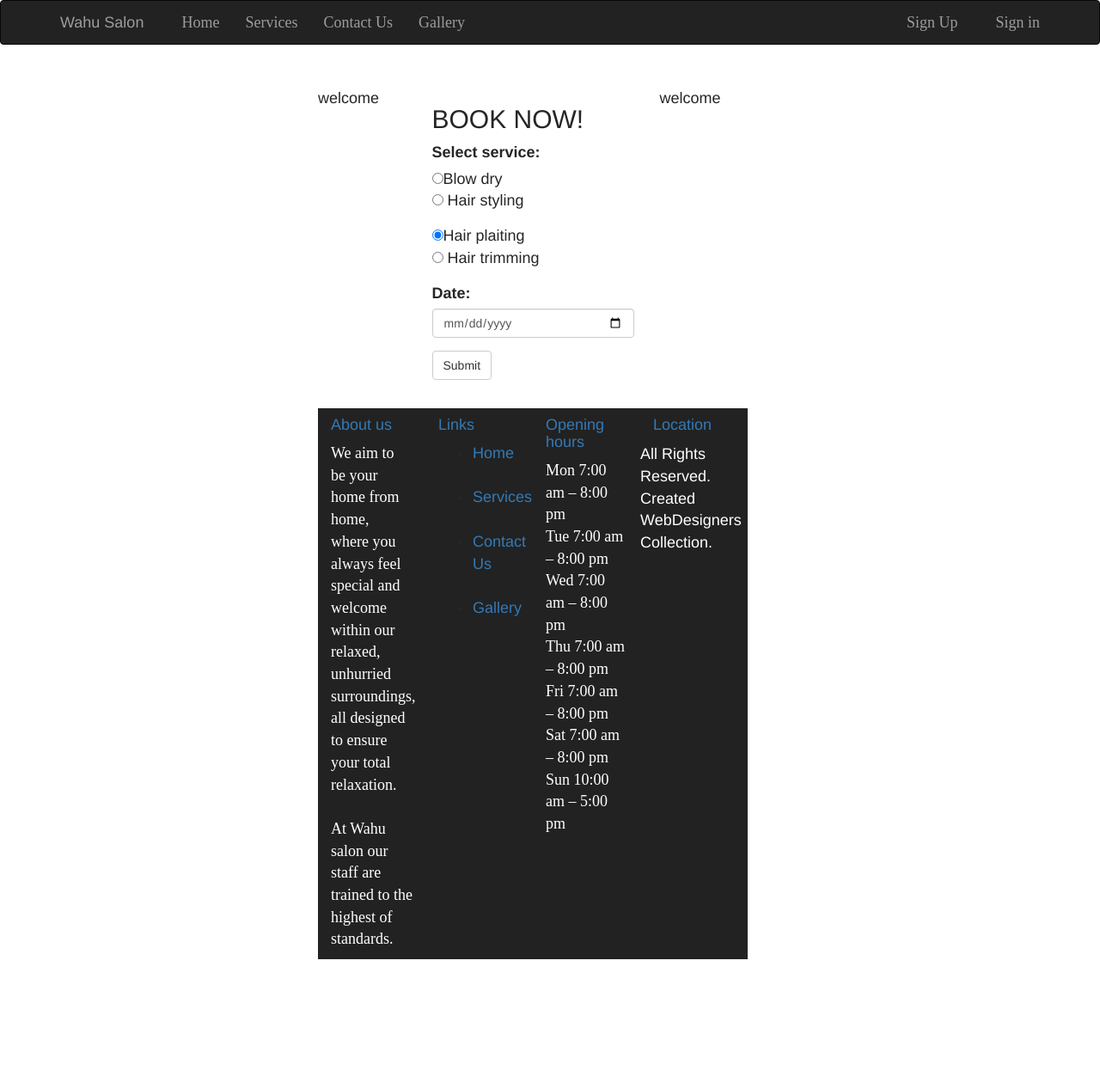
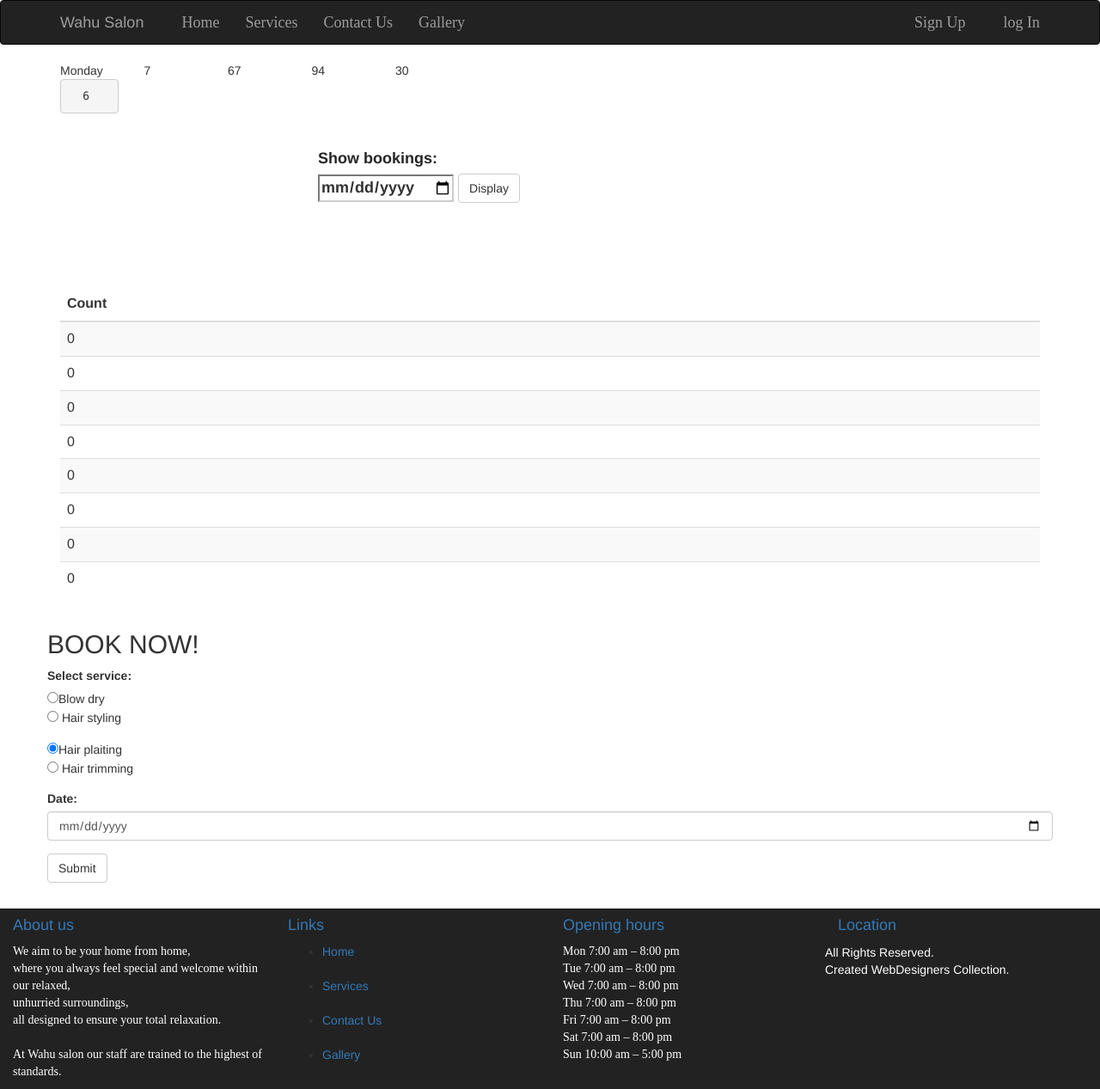
Before and after one commit to KorirC/salon, a CodeIgniter app: page /form/index.php/booking/book_service in a window 1280 px wide. Shown: the whole page at 86% size. Before the commit the page ends 1116 px from the top, so only its background shows below. Run offline with CodeIgniter, Linux system fonts and the light colour scheme; data that the repository does not hold is empty; some libraries are stand-ins or nearby versions; some web fonts are replaced.

Commit message:
booking counts

```diff
--- a/application/config/routes.php
+++ b/application/config/routes.php
@@ -67,6 +67,7 @@ $route['admin']='admin';
 $route['admin_bookings']='checkbookings/index';
 $route['filter_by_date']='checkbookings/filter_by_date';
 
+
 // $route['forms/admin_bookings']='forms/admin_bookings';
 
 // routes for stylist
@@ -79,6 +80,7 @@ $route['gallery']='gallery_controller/index';
 // routes for booking
 $route['book']='booking';
 $route['makebook']='booking/book_service';
+$route['display_count']='booking/display_count';
 // $route['forms/booking']='forms/booking';
 
 //routes for login
--- a/application/controllers/Booking.php
+++ b/application/controllers/Booking.php
@@ -13,23 +13,23 @@ class Booking extends CI_Controller {
     }
     public function index(){
             $this->is_logged_in();
-            $this->form_validation->set_rules('name', 'Name', 'required');
-            $this->form_validation->set_rules('email', 'Email', 'required|valid_email');
-            $this->form_validation->set_rules('id', 'ID Number', 'required|is_unique[salon.id]|min_length[10]');
-            $this->form_validation->set_rules('phone_number', 'Phone Number', 'required|max_length[10]');
+            // $this->form_validation->set_rules('name', 'Name', 'required');
+            // $this->form_validation->set_rules('email', 'Email', 'required|valid_email');
+            // $this->form_validation->set_rules('id', 'ID Number', 'required|is_unique[salon.id]|min_length[10]');
+            // $this->form_validation->set_rules('phone_number', 'Phone Number', 'required|max_length[10]');
 
-            if ($this->form_validation->run() == FALSE)
-            {
+            // if ($this->form_validation->run() == FALSE)
+            // {
 
                     $this->load->view('templates/header');
                     $this->load->view('forms/booking');
                     $this->load->view('templates/footer');
-            }
-            else
-            {
-                $this->Booking_model->appointment();
-                        redirect('book');
-            }
+            // }
+            // else
+            // {
+            //     $this->Booking_model->appointment();
+            //             redirect('book');
+            // }
     }
 
 
@@ -51,4 +51,29 @@ class Booking extends CI_Controller {
         $this->load->view('templates/footer');
     }
 
+    public function display_count(){
+        $this->Booking_model->countbookings();
+        $this->client_appointment();
+    }
+
+    //function to get booking from today and six more days
+    public function get_next_booking(){
+        $booking=array();
+        $days=array();
+        $now=date('d');
+
+        for($i=$now;$i<=$now+6;$i++){
+            $date=date('Y-m-'."-".$i);
+            $book=$this->Admbooking-> filter_by_date( convert_date($date));
+            array_push($booking,sizeof($book));
+            array_push($days,$date);
+            return array($days,$booking);
+        }
+    }
+
+     //function to convert date format
+     private function convert_date($date){
+        return $newDate = date("Y-m-d", strtotime($date));
+      }
+
 }
--- a/application/models/Booking_model.php
+++ b/application/models/Booking_model.php
@@ -18,8 +18,31 @@ class Booking_model extends CI_Model{
 
     //get the user from db
     private function get_user($id){
+
         $query=$this->db->get_where('client_table',array('id'=>$id));
         $result=$query->row_array();
         return $result;
     }
+
+
+    public function get_count($datepick){
+        $date=date('d');
+
+        $query=$this->db->get_where('booking_table',$columns_arr=('date'),$where_arr=('date'===$date));
+        // $this->db->group_by('date');
+        $result=$query->num_rows();
+        $count = $result['COUNT(*)'];
+        // return $result;
+    }
+
+   public function countbookings(){
+       $date=date('d');
+       $count=0;
+       for($i=1;$i<=$date;$i++){
+           $datepick=date('d'.$i);
+           $count+=$this->get_count($datepick);
+       }
+       return $count;
+   }
+
 }
--- a/application/views/forms/booking.php
+++ b/application/views/forms/booking.php
@@ -4,6 +4,15 @@
 <link href="<?php echo base_url("assets/css/bootstrap.css"); ?>" rel="stylesheet" type="text/css" />
 </head>
 <body>
+<div class="row">
+<div class="col-md-1">
+<div>Monday</div>
+ <pre>  6</div>
+<div class="col-md-1">7</div>
+<div class="col-md-1">67</div>
+<div class="col-md-1">94</div>
+<div class="col-md-1">30</div>
+</div>
 <div class="formcard " style="padding-top:10px; background-color:white; font-size:large;">
 <?php echo validation_errors(); ?>
 
@@ -14,20 +23,50 @@ if(isset($message)){
 }
 
 ?>
+
+
+<!-- remove below -->
+<label for="date">Show bookings:</label>
+      <div class="form-group">
+          <input type="date" class="bt nbtn btn-default" name="date" placeholder="Enter date" required>
+          <a href="<?php echo base_url();?>display_count" class="btn btn-default">Display</a>
+        </div>
+    </form>
+    </div>
+    <table class="table table-striped">
+    <thead>
+      <tr>
+
+    <th>Count</th>
+
+
+      </tr>
+    </thead>
+    <tbody>
+    <?php
+    $date=date('d');
+    $query=$this->db->get_where('booking_table',array('date'===$date));
+         foreach ($query as $row)
+         {
+            ?><tr>
+           <td><?php echo ($query->num_rows());?></td>
+            </tr>
+         <?php }
+         ?>
+    </tbody>
+  </table>
+
+
+
     <div class="form-group">
   <!-- Booking Form-->
    <!-- beginning of row-->
     <div class="row">
 
-    <div class="col-md-3 col-lg-3 col-sm-12">
-    <p>welcome</p>
-    </div>
-
-    <div class="col-md-6 col-lg-6 col-sm-12">
     <h2>BOOK NOW!</h2>
 
     <label for="idno">Select service:</label>
-    <div class="form-group">
+    <div class="form-group ">
       <input type="radio" name="service" value="Blow dry" checked>Blow dry<br>
       <input type="radio" name="service" value="hair styling"> Hair styling <br>
     </div>
@@ -43,9 +82,7 @@ if(isset($message)){
   <button type="submit" class="btn btn-default">Submit</button>
   </div>
   </div>
-  <div class="col-md-3 col-lg-3 col-sm-12">
-    <p>welcome</p>
-    </div>
+
 
   </div>
 <!-- end of row-->
--- a/application/views/forms/login.php
+++ b/application/views/forms/login.php
@@ -26,7 +26,7 @@
 
 
 
-  <button type="submit" class="btn-login btn-success">Submit</button>
+  <button type="submit" class="btn-login btn-default">Submit</button>
 </form>
 </div>
 </div>
--- a/application/views/forms/register.php
+++ b/application/views/forms/register.php
@@ -5,14 +5,10 @@
 
 </head>
 <body>
-<div class="pagecontainer">
+<div class="pagecontainer-reg">
 				<div class="headertext">
 					 REGISTER <hr>
         </div>
-
-
-
-
 <div class="formcard">
 <?php echo validation_errors(); ?>
 <?php echo form_open('register'); ?>
--- a/application/views/templates/header.php
+++ b/application/views/templates/header.php
@@ -27,7 +27,7 @@ if(empty($this->session->userdata("userid"))){
 echo '
 <ul class="nav navbar-nav navbar-right">
   <li><a href="'.base_url().'forms">Sign Up</a></li>
-  <li><a href="'.base_url().'login"><span class="glyphicon glyphicon-log-in ">Sign in</a></li>
+  <li><a href="'.base_url().'login"><span class="glyphicon glyphicon-log-in ">log In</a></li>
 
   </ul>
 
--- a/assets/css/home.css
+++ b/assets/css/home.css
@@ -47,10 +47,12 @@
 
   /* register page css */
 .formcard{
-    background-color:rgba(130, 151, 172, 0.336);
+    /* background-color:rgba(130, 151, 172, 0.336); */
     /* background-image: url( ../img/salon.jpg); */
+    background-color: whitesmoke;
      color:rgb(39, 37, 37);
-     font-size:large;
+     font-size:x-large;
+     font-weight: bolder;
       margin:20px;
       max-width:500px;
       margin-bottom:30px;
```
Also changed, not shown: other parts of assets/css/home.css (+42 -31 lines), application/views/gallery.php (+108 -19 lines), assets/img/CornrowBraidsHairstyles.jpg, assets/img/bobbyrodriguezz.jpg, assets/img/saffu.jpg (added).
